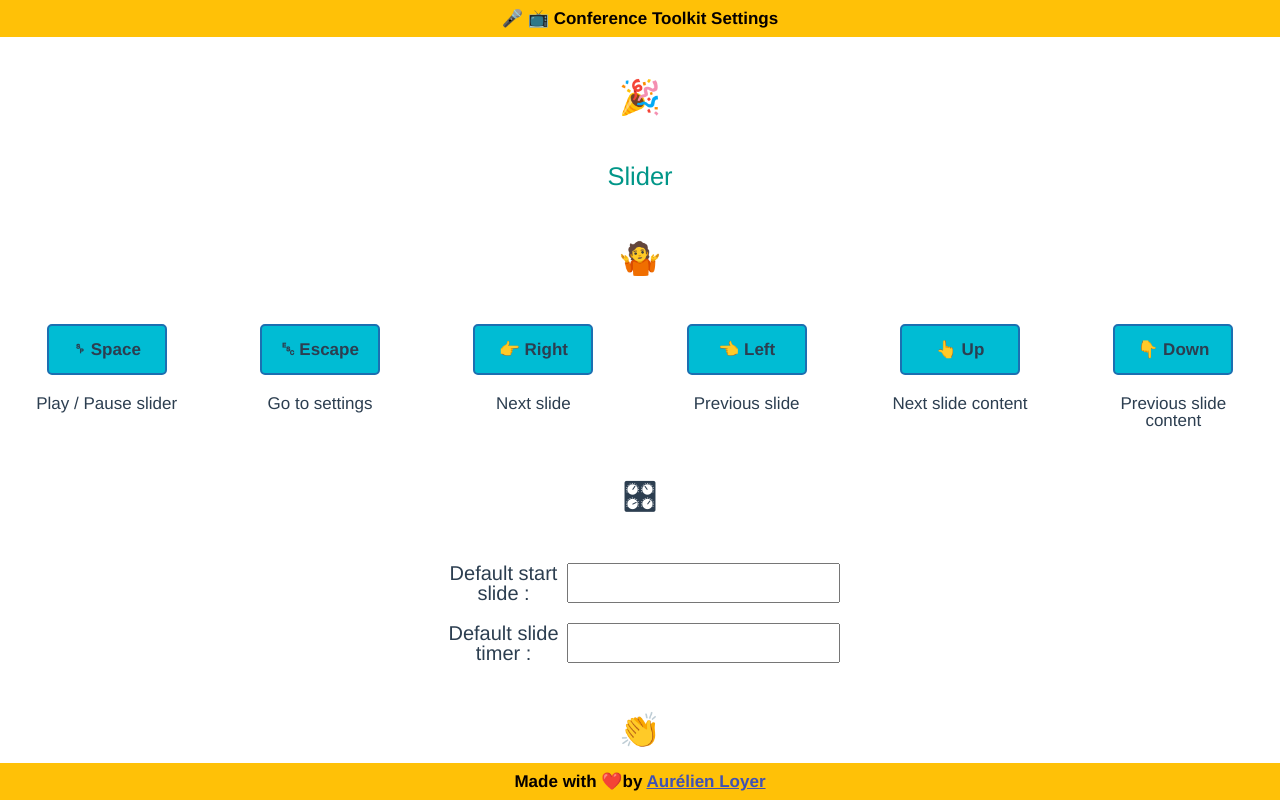
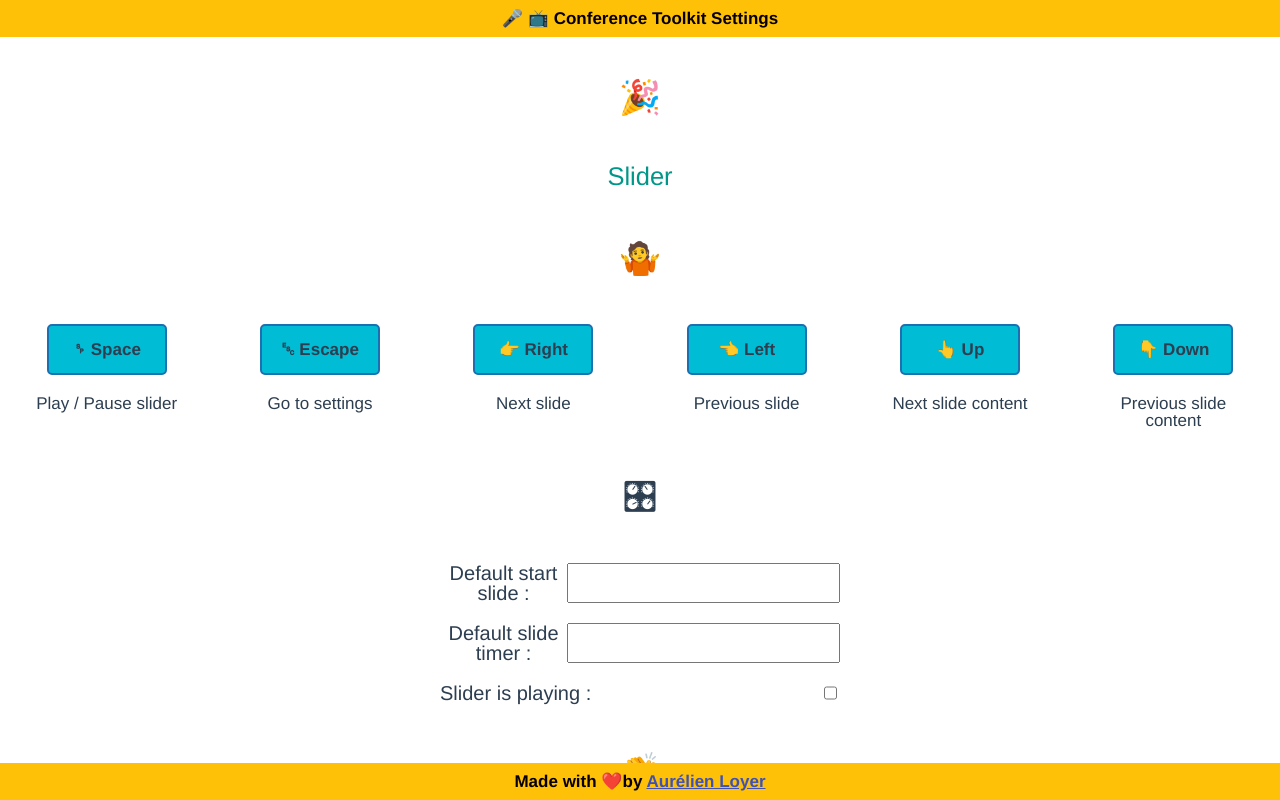
Before and after one commit to Zenika/conference-toolkit, a Vue app: page /settings in a window 1280 px wide. Built offline with nearby package versions, Linux system fonts and the light colour scheme.

Commit message:
feat: add autoplay settings

```diff
--- a/src/views/Settings.vue
+++ b/src/views/Settings.vue
@@ -27,6 +27,11 @@
         Default slide timer :
         <input type="number" name="timer" v-model="timer" @change="save()">
       </label>
+
+      <label>
+        Slider is playing :
+        <input type="checkbox" name="isPlaying" v-model="isPlaying" @change="save()">
+      </label>
     </form>
 
     <h1 title="Credits">👏</h1>
@@ -55,6 +60,7 @@ export default {
     return {
       timer: window.localStorage.getItem('timer'),
       currentSlide: window.localStorage.getItem('currentSlide'),
+      isPlaying: JSON.parse(window.localStorage.getItem('isPlaying')),
       keys: [
         { value : '␠ Space', label: 'Play / Pause slider'},
         { value : '␛ Escape', label: 'Go to settings'},
@@ -69,6 +75,7 @@ export default {
     save() {
       window.localStorage.setItem('timer', this.timer);
       window.localStorage.setItem('currentSlide', this.currentSlide);
+      window.localStorage.setItem('isPlaying', this.isPlaying);
       console.log('💾');
     },
   }
```
